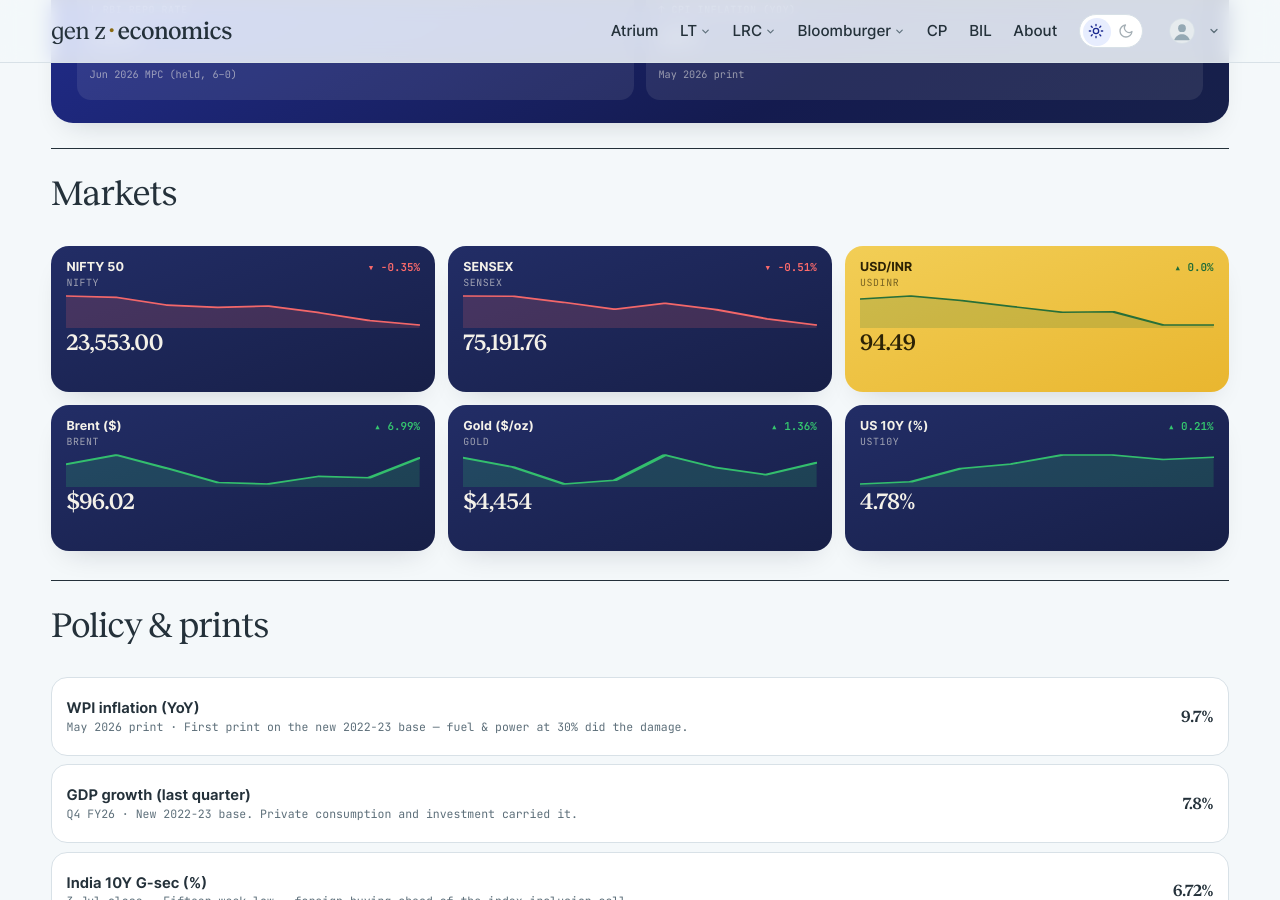
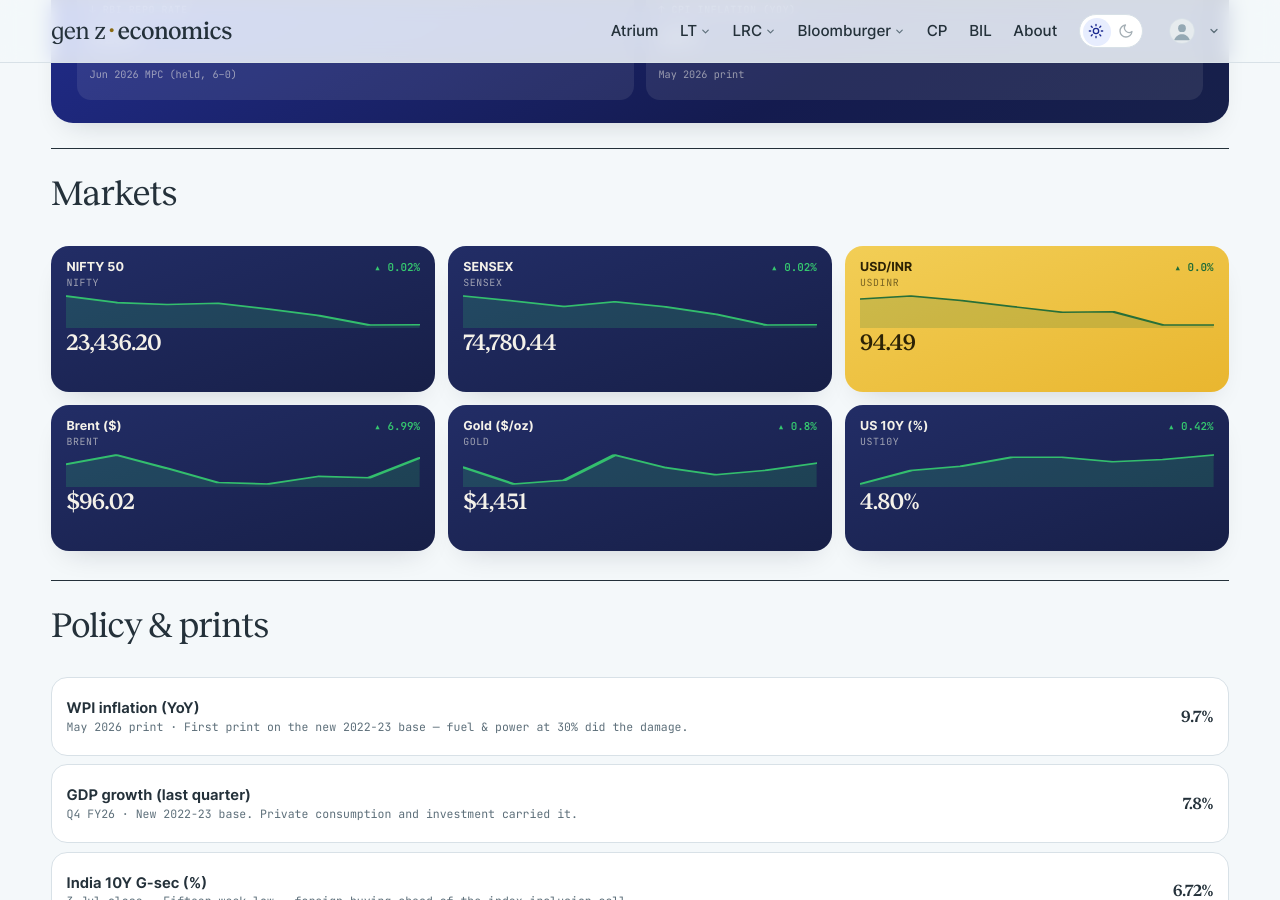
Before and after one commit to harsharya7021/genz-economics.com, a Jekyll site: the page built from macro-watch.html, in a window 1280 px wide and 900 px high, scrolled down 599 px. Built offline with Jekyll 4.4.1, drawn with Linux system fonts in a browser that asks for light colours; comment, search, counter and statistics services are not loaded.

Commit message:
data: morning market refresh

```diff
--- a/_data/macro.json
+++ b/_data/macro.json
@@ -1,34 +1,34 @@
 {
-  "as_of": "9 Sep 2026 close",
+  "as_of": "10 Sep 2026 close",
   "auto": {
     "nifty": {
       "label": "NIFTY 50",
-      "v": "23,553.00",
-      "chg": -0.35,
+      "v": "23,436.20",
+      "chg": 0.02,
       "spark": [
-        24080.4,
         24055.801,
         23914.449,
         23873.449,
         23897.699,
         23779.15,
         23635.1,
-        23553.0
+        23431.5,
+        23436.199
       ]
     },
     "sensex": {
       "label": "SENSEX",
-      "v": "75,191.76",
-      "chg": -0.51,
+      "v": "74,780.44",
+      "chg": 0.02,
       "spark": [
-        76957.273,
         76944.281,
         76570.352,
         76152.859,
         76515.43,
         76132.812,
         75577.578,
-        75191.758
+        74764.227,
+        74780.438
       ]
     },
     "usdinr": {
@@ -63,32 +63,32 @@
     },
     "gold": {
       "label": "Gold ($/oz)",
-      "v": "$4,454",
-      "chg": 1.36,
+      "v": "$4,451",
+      "chg": 0.8,
       "spark": [
-        4478.1,
         4431.1,
         4348.0,
         4366.3,
         4491.7,
         4429.8,
         4393.9,
-        4453.5
+        4416.0,
+        4451.4
       ]
     },
     "ust10y": {
       "label": "US 10Y (%)",
-      "v": "4.78%",
-      "chg": 0.21,
+      "v": "4.80%",
+      "chg": 0.42,
       "spark": [
-        4.66,
         4.67,
         4.73,
         4.75,
         4.79,
         4.79,
         4.77,
-        4.78
+        4.78,
+        4.8
       ]
     }
   },
--- a/_data/markets.yml
+++ b/_data/markets.yml
@@ -2,38 +2,38 @@
 # USD/INR) are refreshed each weekday morning by the market-data workflow;
 # the India 10Y G-Sec line is maintained by hand. Do not hand-edit the
 # live tickers — the job overwrites them.
-as_of: 9 Sep 2026
+as_of: 10 Sep 2026
 tickers:
 - symbol: NIFTY 50
   code: ^NSEI
-  value: 23,553.00
-  change: −82.10
-  pct: −0.35%
-  dir: down
+  value: 23,436.20
+  change: '+4.70'
+  pct: +0.02%
+  dir: up
   spark:
-  - 24080.4
   - 24055.801
   - 23914.449
   - 23873.449
   - 23897.699
   - 23779.15
   - 23635.1
-  - 23553.0
+  - 23431.5
+  - 23436.199
 - symbol: SENSEX
   code: BSE
-  value: 75,191.76
-  change: −385.82
-  pct: −0.51%
-  dir: down
+  value: 74,780.44
+  change: '+16.21'
+  pct: +0.02%
+  dir: up
   spark:
-  - 76957.273
   - 76944.281
   - 76570.352
   - 76152.859
   - 76515.43
   - 76132.812
   - 75577.578
-  - 75191.758
+  - 74764.227
+  - 74780.438
 - symbol: USD / INR
   code: FX
   value: '94.49'
```
